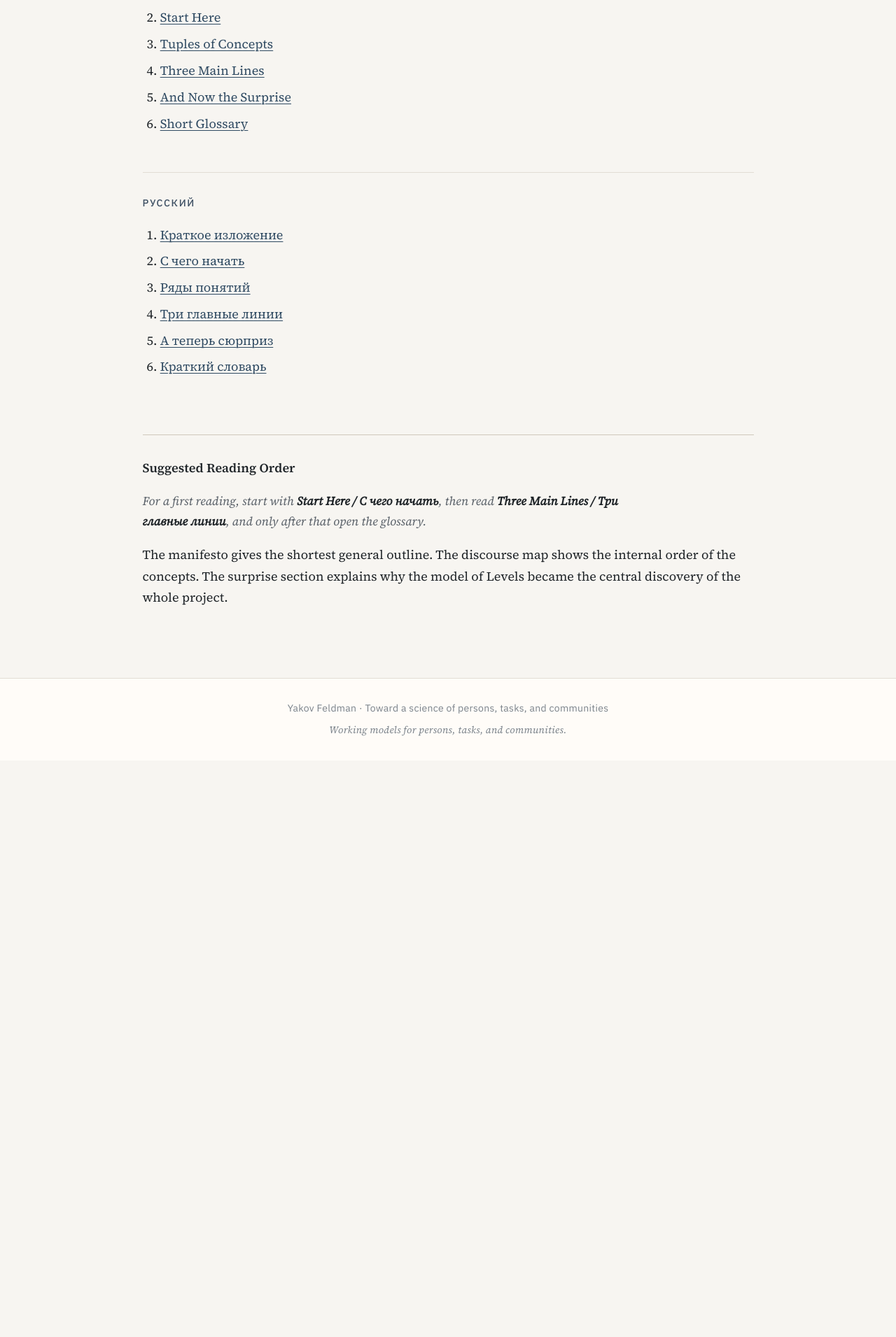
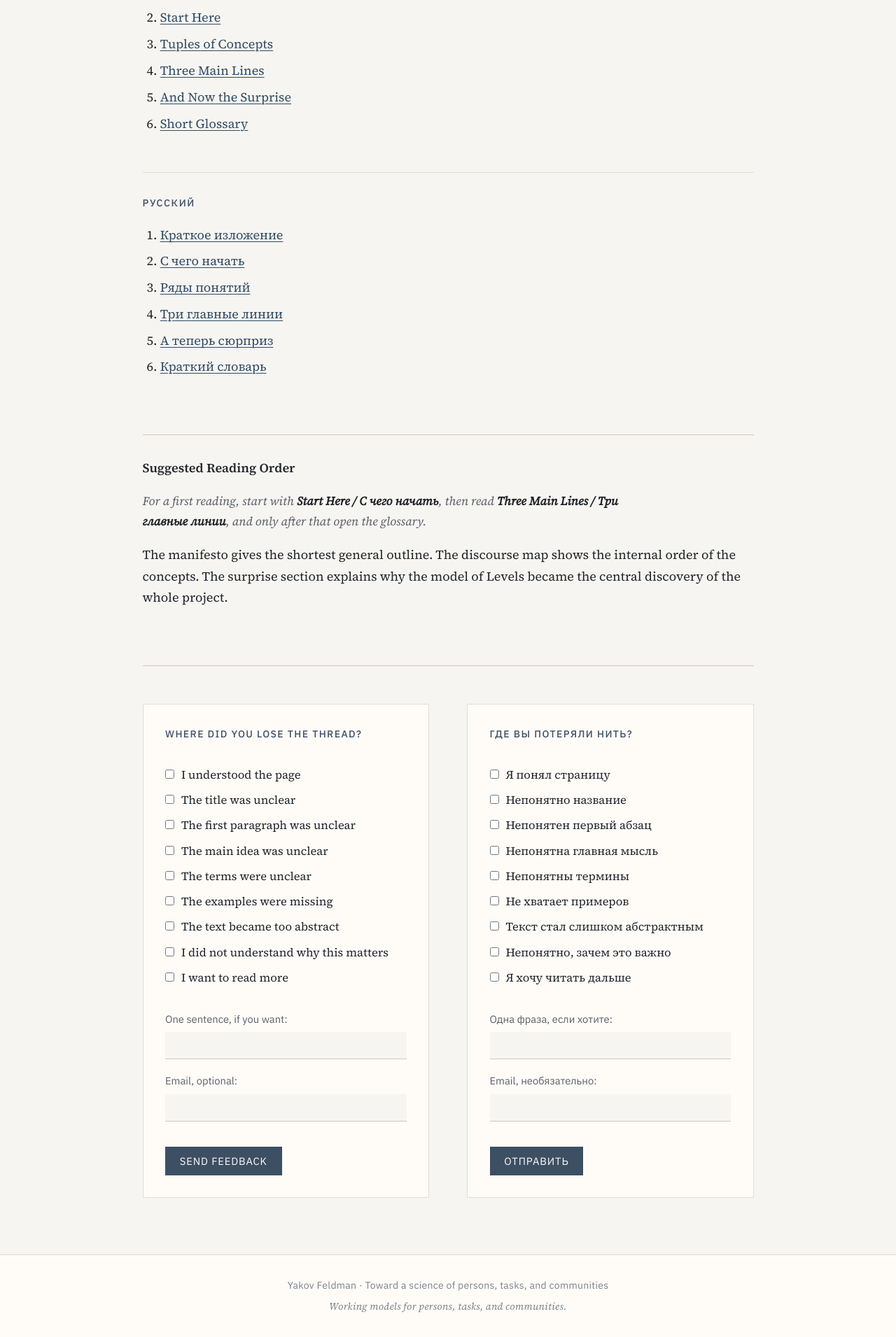
Before and after one commit to jfeldman777/books, a Jekyll site: the page built from index.md, in a window 1280 px wide. Shown: the part 774-2685 px from the top of the page at 70% size. Built offline with Jekyll 4.4.1, drawn with Linux system fonts in a browser that asks for light colours; before the commit the page ends 1861 px from its top, so only the background shows below that.

Commit message:
Add bilingual feedback form to home page
Co-authored-by: Cursor <cursoragent@cursor.com>

```diff
--- a/_config.yml
+++ b/_config.yml
@@ -4,6 +4,10 @@ author: Yakov Feldman
 url: "https://jfeldman777.github.io"
 baseurl: "/books"
 lang: en
+
+# FormSubmit endpoint — set your email to receive feedback:
+# feedback_action: "https://formsubmit.co/your@email.com"
+feedback_action:
 
 markdown: kramdown
 kramdown:
--- /dev/null
+++ b/_includes/feedback-form.html
@@ -0,0 +1,76 @@
+{% assign feedback_action = site.feedback_action | default: '' %}
+{% assign thanks_url = site.url | append: site.baseurl | append: '/?thanks=1' %}
+
+<section class="feedback" aria-labelledby="feedback-heading-en">
+  <div class="feedback__grid">
+    <form class="feedback__form" method="post" action="{{ feedback_action }}"{% unless feedback_action %} data-disabled="true"{% endunless %}>
+      <input type="hidden" name="_subject" value="Books site feedback (English)">
+      <input type="hidden" name="_next" value="{{ thanks_url }}">
+      <input type="hidden" name="language" value="en">
+      <input type="hidden" name="page" value="home">
+      <input type="text" name="_gotcha" class="feedback__honeypot" tabindex="-1" autocomplete="off" aria-hidden="true">
+
+      <h2 class="feedback__title" id="feedback-heading-en">Where did you lose the thread?</h2>
+
+      <fieldset class="feedback__options">
+        <legend class="visually-hidden">Feedback options</legend>
+        <label class="feedback__option"><input type="checkbox" name="issues[]" value="understood"> I understood the page</label>
+        <label class="feedback__option"><input type="checkbox" name="issues[]" value="title_unclear"> The title was unclear</label>
+        <label class="feedback__option"><input type="checkbox" name="issues[]" value="first_paragraph_unclear"> The first paragraph was unclear</label>
+        <label class="feedback__option"><input type="checkbox" name="issues[]" value="main_idea_unclear"> The main idea was unclear</label>
+        <label class="feedback__option"><input type="checkbox" name="issues[]" value="terms_unclear"> The terms were unclear</label>
+        <label class="feedback__option"><input type="checkbox" name="issues[]" value="examples_missing"> The examples were missing</label>
+        <label class="feedback__option"><input type="checkbox" name="issues[]" value="too_abstract"> The text became too abstract</label>
+        <label class="feedback__option"><input type="checkbox" name="issues[]" value="why_matters_unclear"> I did not understand why this matters</label>
+        <label class="feedback__option"><input type="checkbox" name="issues[]" value="want_more"> I want to read more</label>
+      </fieldset>
+
+      <label class="feedback__field">
+        <span class="feedback__label">One sentence, if you want:</span>
+        <input type="text" name="sentence" maxlength="500" autocomplete="off">
+      </label>
+
+      <label class="feedback__field">
+        <span class="feedback__label">Email, optional:</span>
+        <input type="email" name="email" maxlength="200" autocomplete="email">
+      </label>
+
+      <button class="feedback__submit" type="submit"{% unless feedback_action %} disabled{% endunless %}>Send feedback</button>
+    </form>
+
+    <form class="feedback__form" method="post" action="{{ feedback_action }}"{% unless feedback_action %} data-disabled="true"{% endunless %}>
+      <input type="hidden" name="_subject" value="Books site feedback (Russian)">
+      <input type="hidden" name="_next" value="{{ thanks_url }}">
+      <input type="hidden" name="language" value="ru">
+      <input type="hidden" name="page" value="home">
+      <input type="text" name="_gotcha" class="feedback__honeypot" tabindex="-1" autocomplete="off" aria-hidden="true">
+
+      <h2 class="feedback__title" id="feedback-heading-ru">Где вы потеряли нить?</h2>
+
+      <fieldset class="feedback__options">
+        <legend class="visually-hidden">Варианты ответа</legend>
+        <label class="feedback__option"><input type="checkbox" name="issues[]" value="understood"> Я понял страницу</label>
+        <label class="feedback__option"><input type="checkbox" name="issues[]" value="title_unclear"> Непонятно название</label>
+        <label class="feedback__option"><input type="checkbox" name="issues[]" value="first_paragraph_unclear"> Непонятен первый абзац</label>
+        <label class="feedback__option"><input type="checkbox" name="issues[]" value="main_idea_unclear"> Непонятна главная мысль</label>
+        <label class="feedback__option"><input type="checkbox" name="issues[]" value="terms_unclear"> Непонятны термины</label>
+        <label class="feedback__option"><input type="checkbox" name="issues[]" value="examples_missing"> Не хватает примеров</label>
+        <label class="feedback__option"><input type="checkbox" name="issues[]" value="too_abstract"> Текст стал слишком абстрактным</label>
+        <label class="feedback__option"><input type="checkbox" name="issues[]" value="why_matters_unclear"> Непонятно, зачем это важно</label>
+        <label class="feedback__option"><input type="checkbox" name="issues[]" value="want_more"> Я хочу читать дальше</label>
+      </fieldset>
+
+      <label class="feedback__field">
+        <span class="feedback__label">Одна фраза, если хотите:</span>
+        <input type="text" name="sentence" maxlength="500" autocomplete="off">
+      </label>
+
+      <label class="feedback__field">
+        <span class="feedback__label">Email, необязательно:</span>
+        <input type="email" name="email" maxlength="200" autocomplete="email">
+      </label>
+
+      <button class="feedback__submit" type="submit"{% unless feedback_action %} disabled{% endunless %}>Отправить</button>
+    </form>
+  </div>
+</section>
--- a/_layouts/home.html
+++ b/_layouts/home.html
@@ -10,6 +10,8 @@
     <article class="content content--home">
       {{ content }}
     </article>
+
+    {% include feedback-form.html %}
   </main>
 
   {% include site-footer.html %}
--- a/assets/css/main.css
+++ b/assets/css/main.css
@@ -362,6 +362,142 @@ img {
   font-family: var(--serif) !important;
 }
 
+/* ── Feedback form ─────────────────────────────────────────── */
+
+.visually-hidden {
+  position: absolute;
+  width: 1px;
+  height: 1px;
+  padding: 0;
+  margin: -1px;
+  overflow: hidden;
+  clip: rect(0, 0, 0, 0);
+  white-space: nowrap;
+  border: 0;
+}
+
+.feedback {
+  margin-top: var(--space-xl);
+  padding-top: var(--space-lg);
+  border-top: 1px solid var(--border-strong);
+}
+
+.feedback__grid {
+  display: grid;
+  grid-template-columns: 1fr 1fr;
+  gap: var(--space-lg);
+}
+
+@media (max-width: 720px) {
+  .feedback__grid {
+    grid-template-columns: 1fr;
+  }
+}
+
+.feedback__form {
+  margin: 0;
+  padding: var(--space-md);
+  background: var(--bg-elevated);
+  border: 1px solid var(--border);
+}
+
+.feedback__title {
+  font-family: var(--sans);
+  font-size: 0.78rem;
+  font-weight: 500;
+  letter-spacing: 0.1em;
+  text-transform: uppercase;
+  color: var(--accent);
+  margin: 0 0 var(--space-md);
+}
+
+.feedback__options {
+  border: none;
+  margin: 0 0 var(--space-md);
+  padding: 0;
+  display: grid;
+  gap: 0.45rem;
+}
+
+.feedback__option {
+  display: flex;
+  align-items: baseline;
+  gap: 0.55rem;
+  font-size: 0.92rem;
+  color: var(--text);
+  cursor: pointer;
+}
+
+.feedback__option input[type="checkbox"] {
+  margin: 0;
+  flex-shrink: 0;
+  accent-color: var(--accent);
+}
+
+.feedback__field {
+  display: block;
+  margin-bottom: var(--space-sm);
+}
+
+.feedback__label {
+  display: block;
+  font-family: var(--sans);
+  font-size: 0.82rem;
+  color: var(--text-muted);
+  margin-bottom: 0.35rem;
+}
+
+.feedback__field input[type="text"],
+.feedback__field input[type="email"] {
+  width: 100%;
+  font-family: var(--serif);
+  font-size: 0.95rem;
+  color: var(--text);
+  background: var(--bg);
+  border: none;
+  border-bottom: 1px solid var(--border-strong);
+  padding: 0.4rem 0;
+  outline: none;
+  transition: border-color 0.15s ease;
+}
+
+.feedback__field input:focus {
+  border-bottom-color: var(--accent-soft);
+}
+
+.feedback__submit {
+  margin-top: var(--space-sm);
+  font-family: var(--sans);
+  font-size: 0.82rem;
+  letter-spacing: 0.06em;
+  text-transform: uppercase;
+  color: var(--bg-elevated);
+  background: var(--accent);
+  border: 1px solid var(--accent);
+  padding: 0.55rem 1.1rem;
+  cursor: pointer;
+  transition: background 0.15s ease, border-color 0.15s ease;
+}
+
+.feedback__submit:hover:not(:disabled) {
+  background: var(--link-hover);
+  border-color: var(--link-hover);
+}
+
+.feedback__submit:disabled {
+  opacity: 0.45;
+  cursor: not-allowed;
+}
+
+.feedback__honeypot {
+  display: none;
+}
+
+.feedback__form[data-disabled="true"] .feedback__submit {
+  opacity: 0.45;
+  cursor: not-allowed;
+}
+
 /* ── Selection & focus ─────────────────────────────────────── */
 
 ::selection {
@@ -384,7 +520,8 @@ img {
 
   .site-header,
   .site-footer,
-  .article-meta {
+  .article-meta,
+  .feedback {
     display: none;
   }
 }
```
